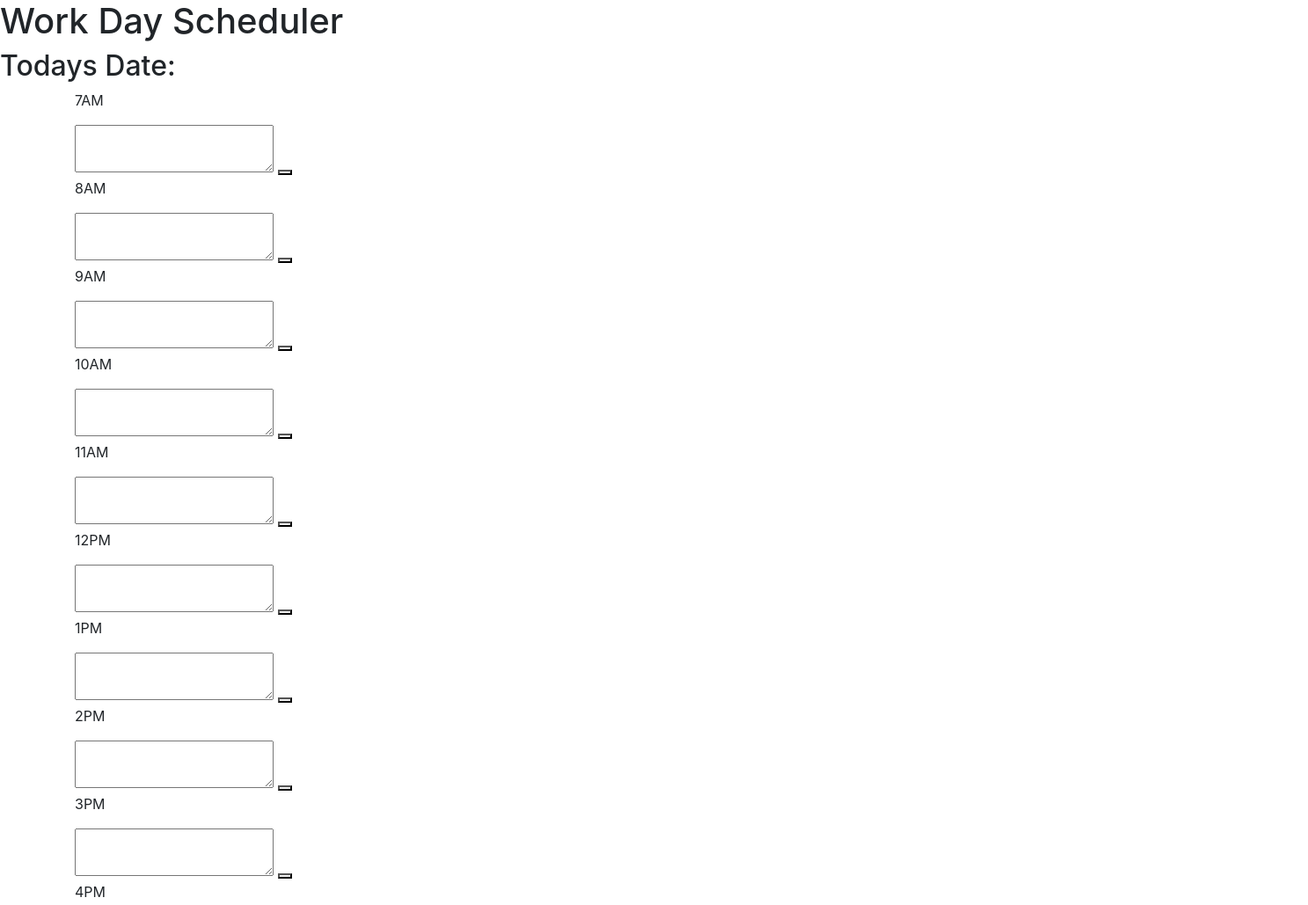
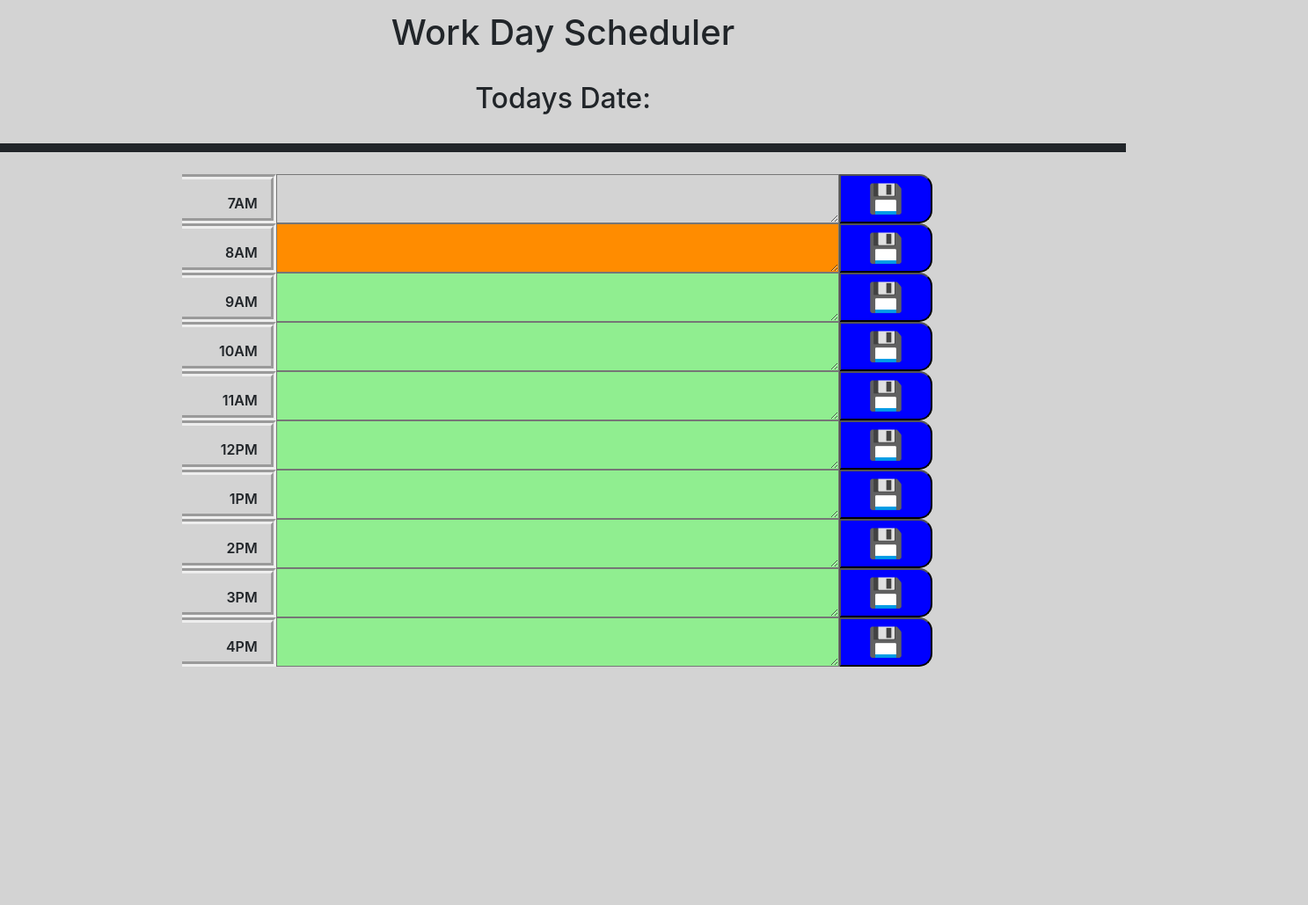
Before and after one commit to Avialmonanay/Work-Day-Scheduler, a plain HTML site: page index.html in a window 1280 px wide. Shown: the top 1029 px of the page at 88% size, 1487 px wide, since content can reach past the window. After the commit the page ends 800 px from the top, so only its background shows below. Drawn offline with nearby package versions, Linux system fonts and the light colour scheme.

Commit message:
css styling done items now display in columns with each hour having its own row, text area, and save button. may make additional tweaks to design but this is the primary layout

```diff
--- a/Assets/Css/style.css
+++ b/Assets/Css/style.css
@@ -0,0 +1,76 @@
+html{
+    background-color: lightgrey;
+}
+
+main{
+    width: 100vw;
+    display: flex;
+    flex-direction: column;
+    background-color: lightgrey;
+}
+
+.header{
+    margin-top: 1%;
+    text-align: center;
+    flex-direction: column;
+    width: 100vw;
+    height: 20vh;
+    border-bottom: 10px;
+    border-top: 0;
+    border-left: 0;
+    border-right: 0;
+    border-style: solid;
+    background-color: lightgrey ;
+}
+
+.container {
+    display: flex;
+    flex-direction: column;
+    width: 1600px;
+    height: 70vh;
+    margin-left: 15%;
+    margin-top: 2%;
+    justify-content: center;
+}
+
+.frow {
+    display: flex;
+    flex-direction: row;
+    height: 7vh;
+    width: 100vw;
+
+}
+
+
+.hour {
+    text-align: end;
+    height: 7vh;
+    border-top: 6px;
+    border-bottom: 6px;
+    border-right: 6px;
+    border-left: 0px;
+    border-style:groove;
+    font-weight: 600;
+    padding-top: 15px;
+}
+
+.text {
+    background-color: lightgreen;
+}
+
+
+.textcurrent{
+ background-color: darkorange;
+}
+
+
+
+.textpast{
+    background-color: lightgrey;
+}
+
+.savebtn{
+    background-color: blue;
+    border-radius: 0 15px 15px 0;
+    font-size: 200%
+}
--- a/index.html
+++ b/index.html
@@ -17,77 +17,79 @@
 
     <header class="header">
         <H1>Work Day Scheduler</H1>
-        <h2>Todays Date: </h2>
+        <br>
+        <h2>Todays Date:</h2>
     </header>
 
     <main>
         <div class="container">
-            <div>
-                <p>7AM</p>
-                <textarea></textarea>
-                <button></button>
+            <div class="frow">
+                <p class = "col-1 hour">7AM</p>
+                <textarea class="col-6 textpast"></textarea>
+                <button class= "col-1 savebtn">💾</button>
             </div>
 
-            <div>
-                <p>8AM</p>
-                <textarea></textarea>
-                <button></button>
+            <div class="frow">
+                <p class="col-1 hour">8AM</p>
+                <textarea class="col-6 textcurrent"></textarea>
+                <button class="col-1 savebtn">💾</button>
             </div>
 
-            <div>
-                <p>9AM</p>
-                <textarea></textarea>
-                <button></button>
+            <div class="frow">
+                <p class = "col-1 hour">9AM</p>
+                <textarea class="col-6 text"></textarea>
+                <button class="col-1 savebtn">💾</button>
             </div>
 
-            <div>
-                <p>10AM</p>
-                <textarea></textarea>
-                <button></button>
+            <div class="frow">
+                <p class = "col-1 hour">10AM</p>
+                <textarea class="col-6 text"></textarea>
+                <button class="col-1 savebtn">💾</button>
             </div>
 
-            <div>
-                <p>11AM</p>
-                <textarea></textarea>
-                <button></button>
+            <div class="frow">
+                <p class = "col-1 hour">11AM</p>
+                <textarea class="col-6 text"></textarea>
+                <button class="col-1 savebtn">💾</button>
             </div>
 
-            <div>
-                <p>12PM</p>
-                <textarea></textarea>
-                <button></button>
+            <div class="frow">
+                <p class = "col-1 hour">12PM</p>
+                <textarea class="col-6 text"></textarea>
+                <button class= "col-1 savebtn">💾</button>
             </div>
 
-            <div>
-                <p>1PM</p>
-                <textarea></textarea>
-                <button></button>
+            <div class="frow">
+                <p class = "col-1 hour">1PM</p>
+                <textarea class="col-6 text"></textarea>
+                <button class= "col-1 savebtn">💾</button>
             </div>
 
-            <div>
-                <p>2PM</p>
-                <textarea></textarea>
-                <button></button>
+            <div class="frow">
+                <p class = "col-1 hour">2PM</p>
+                <textarea class="col-6 text"></textarea>
+                <button class= "col-1 savebtn">💾</button>
             </div>
 
-            <div>
-                <p>3PM</p>
-                <textarea></textarea>
-                <button></button>
+            <div class="frow">
+                <p class = "col-1 hour">3PM</p>
+                <textarea class="col-6 text"></textarea>
+                <button class= "col-1 savebtn">💾</button>
             </div>
 
-            <div>
-                <p>4PM</p>
-                <textarea></textarea>
-                <button></button>
+            <div class="frow">
+                <p class = "col-1 hour">4PM</p>
+                <textarea class="col-6 text"></textarea>
+                <button class= "col-1 savebtn">💾</button>
             </div>
-
         </div>
     </main>
 
 
 
-
 </body>
-
+<script src="https://cdnjs.cloudflare.com/ajax/libs/jquery/3.5.1/jquery.slim.min.js"></script>
+<script src="https://cdnjs.cloudflare.com/ajax/libs/popper.js/1.16.1/umd/popper.min.js"></script>
+<script src="https://cdnjs.cloudflare.com/ajax/libs/twitter-bootstrap/4.5.0/js/bootstrap.min.js"></script>
+<script src="Assets/Java/script.js"></script>
 </html>
```
